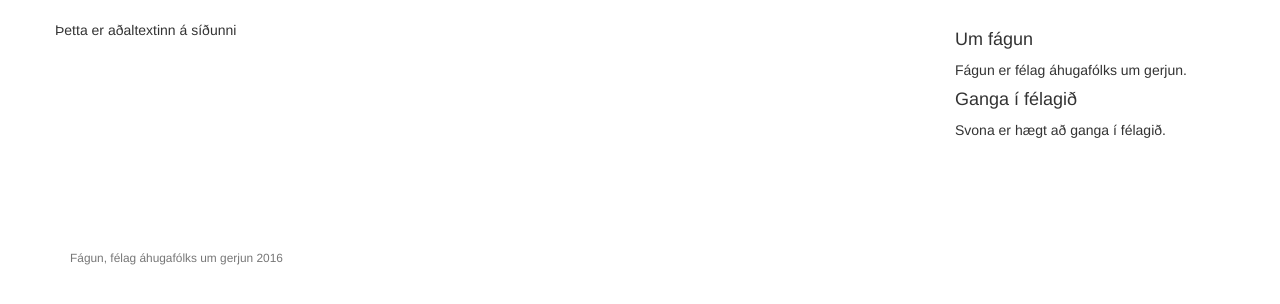
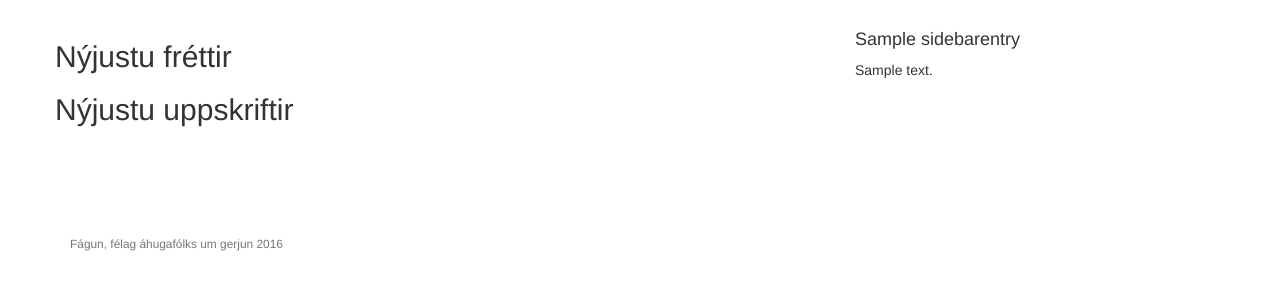
Before and after one commit to Ernir/fagun.is, a Django app: page / in a window 1280 px wide. Shown: the part 72-376 px from the top of the page. Run offline with Django 3.2, Linux system fonts and the light colour scheme; tables that the repository leaves empty hold one stand-in row (values such as "Sample post"); some libraries are stand-ins or nearby versions.

Commit message:
Make sidebar entries modifiable in the admin

```diff
--- a/Fagun/settings.py
+++ b/Fagun/settings.py
@@ -17,6 +17,7 @@ DEBUG = bool(os.environ.get("DEBUG_MODE"))
 # Application definition
 
 INSTALLED_APPS = (
+    'adminsortable2',
     'django.contrib.admin',
     'django.contrib.auth',
     'django.contrib.contenttypes',
--- a/fagun/models.py
+++ b/fagun/models.py
@@ -1,4 +1,17 @@
 from django.db import models
+
+
+class SidebarEntry(models.Model):
+    title = models.CharField(max_length=200)
+    body = models.TextField(blank=True)
+    priority = models.PositiveIntegerField(default=0)
+
+    def __str__(self):
+        return self.title
+
+    class Meta(object):
+        verbose_name_plural = "sidebar entries"
+        ordering = ("priority", )
 
 
 class Article(models.Model):
--- a/fagun/templates/index.html
+++ b/fagun/templates/index.html
@@ -2,20 +2,16 @@
 
 {% block content %}
     <div class="row">
-        <div class="col-sm-8 blog-main">
-            Þetta er aðaltextinn á síðunni
+        <div class="col-sm-7">
+            <h2>Nýjustu fréttir</h2>
+            <h2>Nýjustu uppskriftir</h2>
         </div>
 
-        <div class="col-sm-3 col-sm-offset-1">
-            <h4>Um fágun</h4>
-
-            <p>Fágun er félag áhugafólks um gerjun.</p>
-
-            <h4>Ganga í félagið</h4>
-
-            <p>Svona er hægt að ganga í félagið.</p>
+        <div class="col-sm-4 col-sm-offset-1">
+            {% for entry in sidebar_entries %}
+                <h4>{{ entry.title }}</h4>
+                <p>{{ entry.body|safe }}</p>
+            {% endfor %}
         </div>
     </div>
-    <!-- /.blog-sidebar -->
-    </div>
 {% endblock %}
--- a/fagun/views.py
+++ b/fagun/views.py
@@ -1,5 +1,10 @@
 from django.shortcuts import render
-
+from fagun.models import SidebarEntry
 
 def index(request):
-    return render(request,"index.html")
+
+    sidebar_entries = SidebarEntry.objects.all()
+
+    return render(request,"index.html", {
+        "sidebar_entries": sidebar_entries
+    })
```
Also changed, not shown: fagun/admin.py (+18 -1 lines), fagun/static/admin_style.css (added, +8 -0 lines), fagun/migrations/0002_sidebarentry.py (added).
